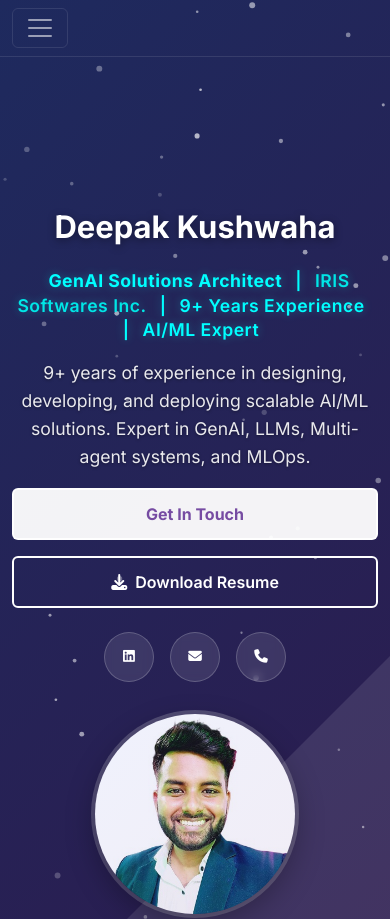
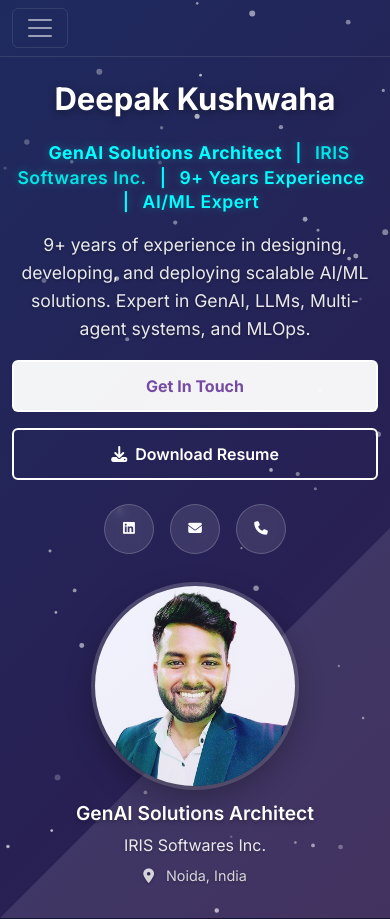
Before and after one commit to KushwahaDK/kushwahadk.github.io, a plain HTML site: page index.html in a window 390 px wide. Shown: the top 919 px of the page. Drawn offline with nearby package versions, Linux system fonts and the light colour scheme.

Commit message:
Refine hero section styles in style.css: Reduced padding and minimum height for improved layout on smaller screens, enhancing overall responsiveness and visual consistency.

```diff
--- a/css/style.css
+++ b/css/style.css
@@ -932,12 +932,8 @@ footer {
 
 @media (max-width: 576px) {
     .hero-section {
-        padding: 10rem 0 2rem 0;
-        min-height: 100vh;
-    }
-
-    .hero-content {
-        padding-top: 3rem;
+        padding: 5rem 0 2rem 0;
+        min-height: 90vh;
     }
 
     .hero-buttons {
```
